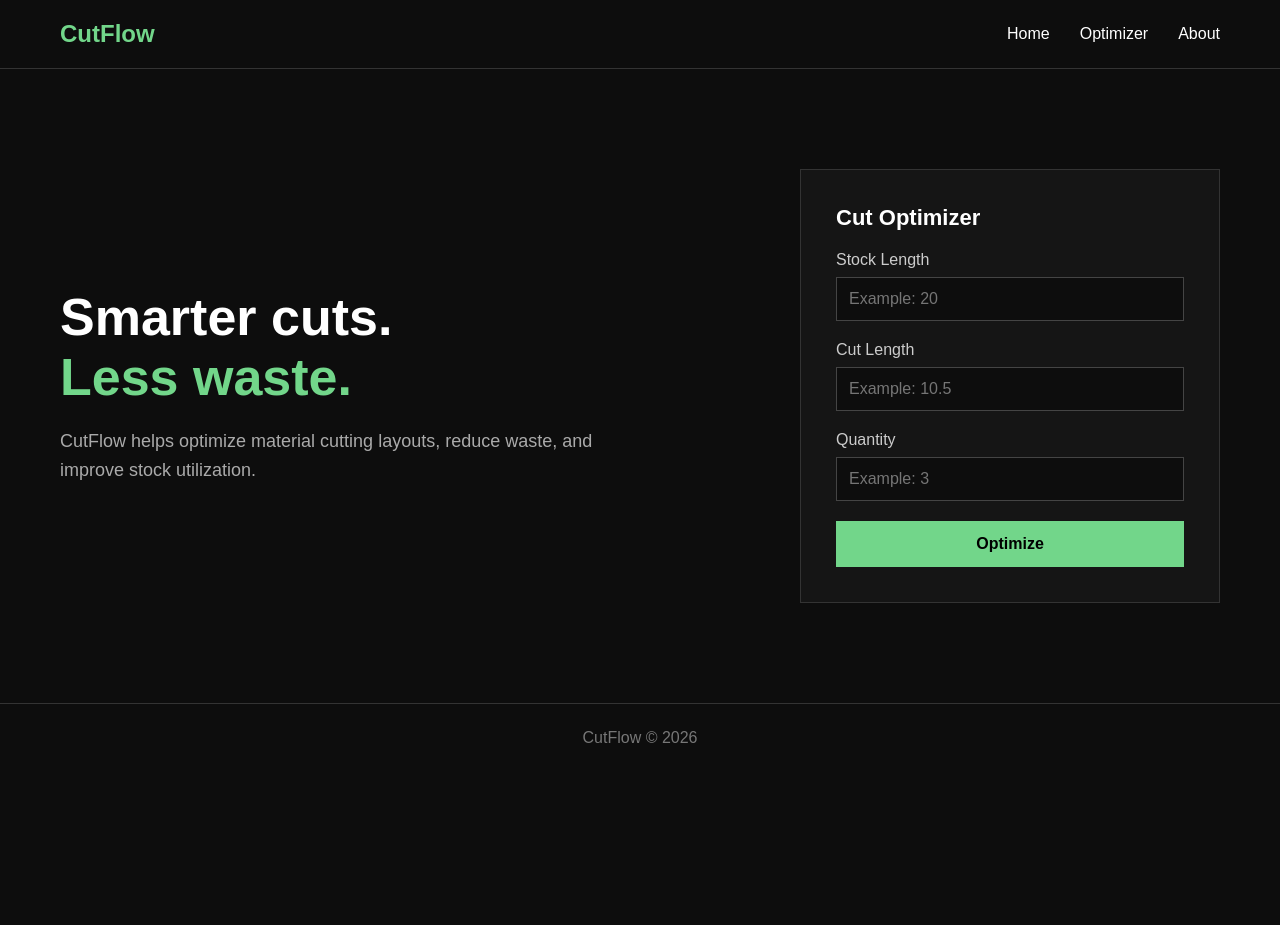
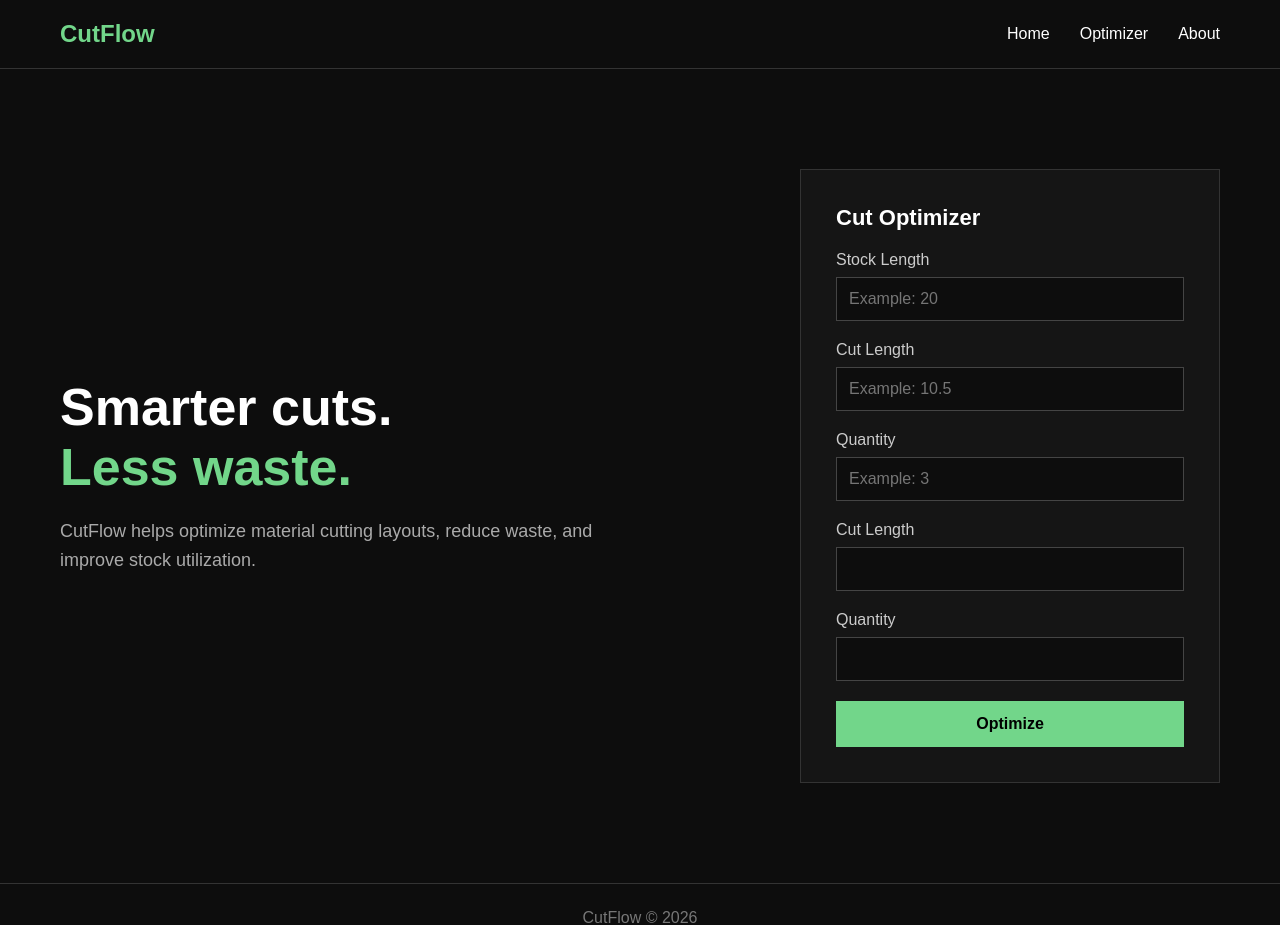
Before and after one commit to Monsyerz/cutflow, a Flask app: page / in a window 1280 px wide. Shown: the top 925 px of the page. Before the commit the page ends 743 px from the top, so only its background shows below. Run offline with Flask 3, Linux system fonts and the light colour scheme.

Commit message:
Prepare support for multiple cut types

```diff
--- a/app/routes.py
+++ b/app/routes.py
@@ -15,12 +15,13 @@ def home():
 
     if request.method == "POST":
         stock_length = float(request.form.get("stock_length"))
-        cut_length = float(request.form.get("cut_length"))
-        quantity = int(request.form.get("quantity"))
+        cut_lengths = request.form.getlist("cut_length")
+        quantities = request.form.getlist("quantity")
 
-        cut = Cut(cut_length, quantity)
 
-        cuts = [cut]
+        cuts=[]
+        for cut_length, quantity in zip(cut_lengths, quantities):
+            cuts.append(Cut(float(cut_length), int(quantity)))
 
         expanded = expand_cuts(cuts)
         sorted_cuts = merge_sort(expanded)
--- a/app/templates/index.html
+++ b/app/templates/index.html
@@ -64,6 +64,15 @@
                     <label>Quantity</label>
                     <input type="number" name="quantity" step="1" min="1" placeholder="Example: 3" required>
                 </div>
+                <div class="input-box">
+                    <label>Cut Length</label>
+                    <input type="number" name="cut_length" step="0.01" min="0.01" required>
+                </div>
+
+                <div class="input-box">
+                    <label>Quantity</label>
+                    <input type="number" name="quantity" step="1" min="1" required>
+                </div>
 
                 <button class="button" type="submit">
                     Optimize
```
